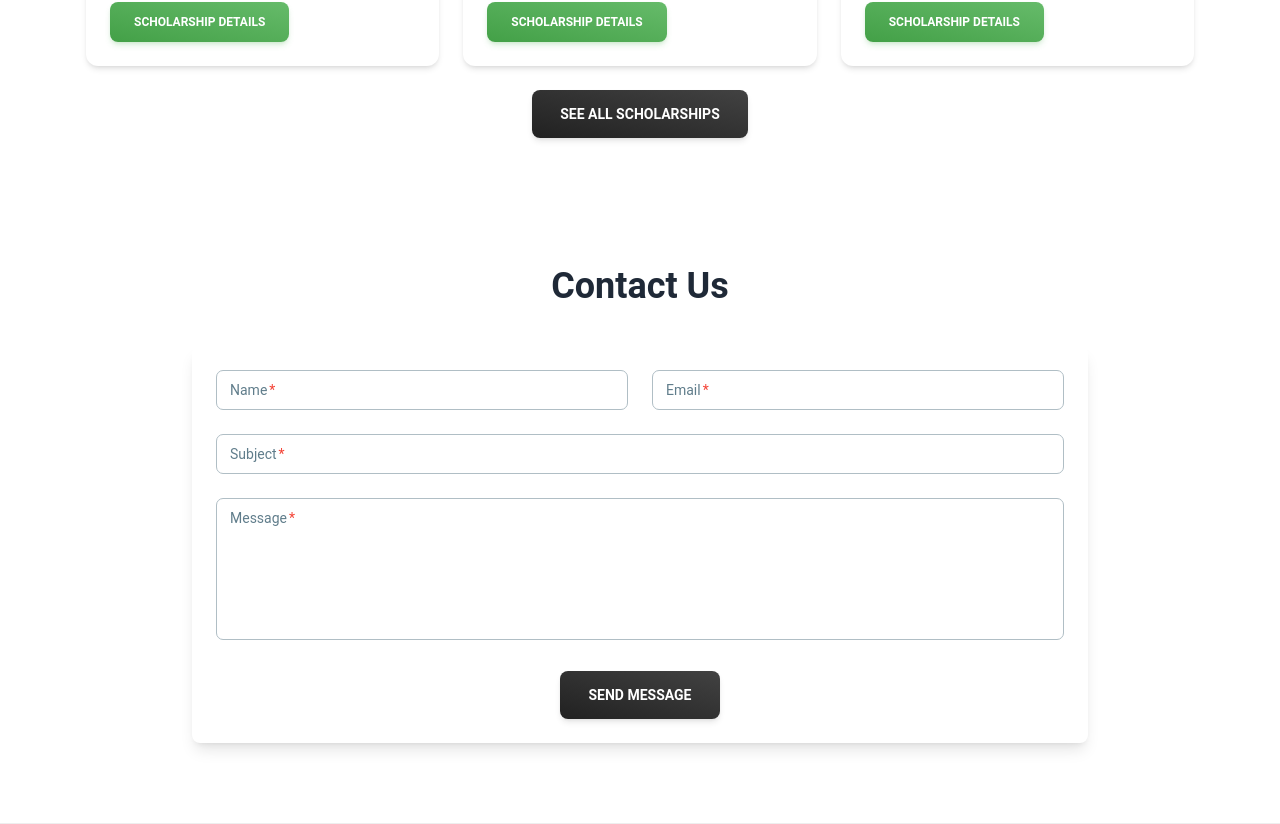
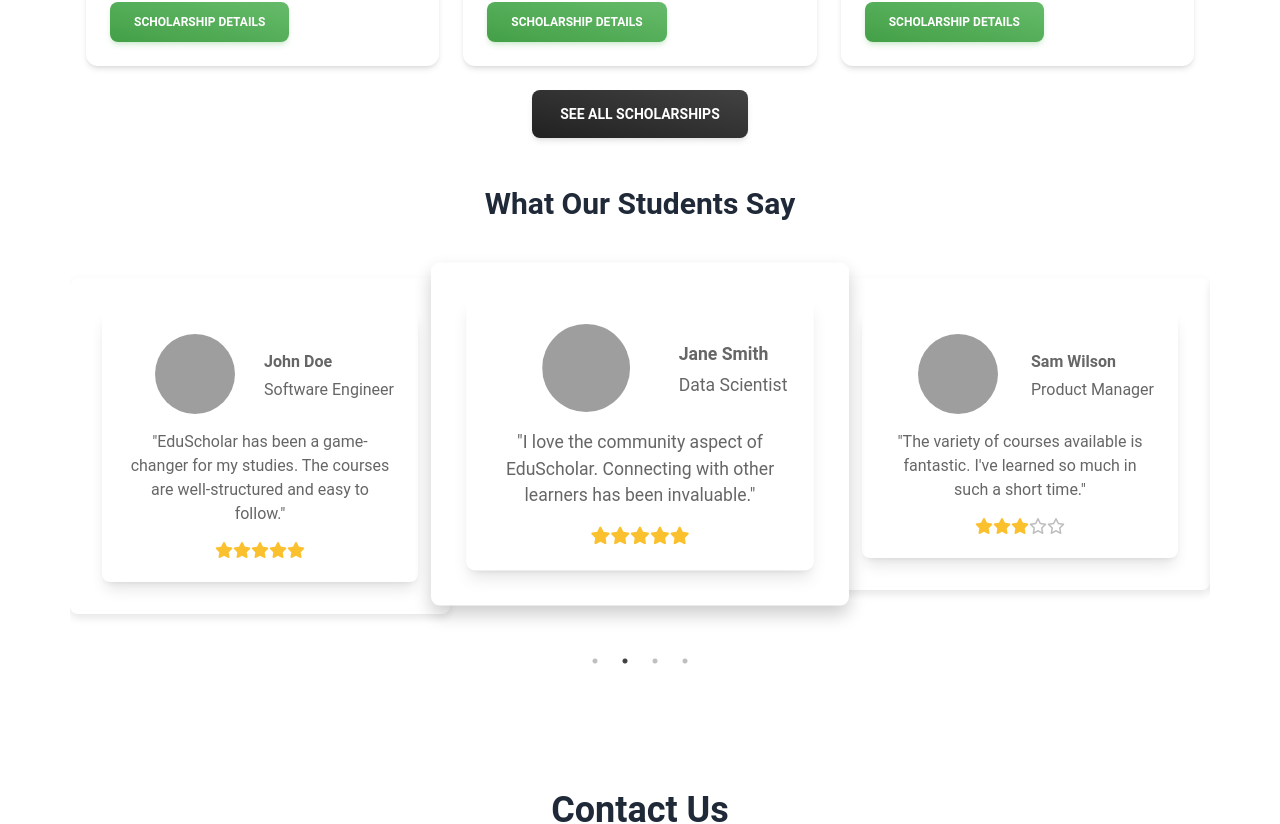
Before and after one commit to Saim-Al-Ifran/eduScholar-client, a React (Vite) app: page / in a window 1280 px wide. Shown: the part 1264-2088 px from the top of the page. Built offline with nearby package versions, Linux system fonts and the light colour scheme; grey boxes are pictures that could not be loaded.

Commit message:
Added review section slider

```diff
--- a/index.html
+++ b/index.html
@@ -6,6 +6,17 @@
     <meta name="viewport" content="width=device-width, initial-scale=1.0" />
     <title>EduScholar</title>
     <script src="https://kit.fontawesome.com/de90a2bc37.js" crossorigin="anonymous"></script>
+    <link
+  rel="stylesheet"
+  type="text/css"
+  charset="UTF-8"
+  href="https://cdnjs.cloudflare.com/ajax/libs/slick-carousel/1.6.0/slick.min.css"
+/>
+<link
+  rel="stylesheet"
+  type="text/css"
+  href="https://cdnjs.cloudflare.com/ajax/libs/slick-carousel/1.6.0/slick-theme.min.css"
+/>
   </head>
   <body>
     <div id="root"></div>
--- /dev/null
+++ b/src/components/Home/TestimonialCard.jsx
@@ -0,0 +1,41 @@
+
+
+
+  const generateStarRating = (rating) => {
+    const stars = [];
+    for (let i = 0; i < 5; i++) {
+      if (i < rating) {
+        stars.push(<i key={i} className="fas fa-star text-[#FBC02D]"></i>);
+      } else {
+        stars.push(<i key={i} className="far fa-star text-gray-400"></i>);
+      }
+    }
+    return stars;
+  };
+
+  const TestimonialCard = ({ name, title, image, text, rating }) => {
+    return (
+      <div className="testimonial-card max-w-md mx-auto my-8">
+        <div className="bg-white shadow-lg rounded-lg overflow-hidden p-6">
+          <div className="flex items-center mb-4">
+            <img className="w-16 h-16 rounded-full mr-4" src={image} alt={`Avatar of ${name}`} />
+            <div className="text-left">
+              <p className="text-gray-900 text-xl font-bold leading-none">{name}</p>
+              <p className="text-gray-600">{title}</p>
+            </div>
+          </div>
+          <p className="text-gray-700 text-base text-center">
+            "{text}"
+          </p>
+          <div className="flex justify-center mt-4">
+            {/* Display star rating */}
+            <div className="flex">
+              {generateStarRating(rating)}
+            </div>
+          </div>
+        </div>
+      </div>
+    );
+  };
+
+  export default TestimonialCard;
--- a/src/index.css
+++ b/src/index.css
@@ -1,3 +1,42 @@
 @tailwind base;
 @tailwind components;
 @tailwind utilities;
+ /* Add this to your main CSS file */
+.testimonial-slider {
+    margin: 0 auto;
+    width: 80%;
+    padding: 2rem;
+  }
+
+  .testimonial-card {
+    background: #fff;
+    border-radius: 8px;
+    box-shadow: 0 4px 8px rgba(0, 0, 0, 0.1);
+    padding: 2rem;
+    text-align: center;
+    transition: transform 0.3s ease-in-out;
+  }
+
+  .testimonial-card img {
+    border-radius: 50%;
+    width: 80px;
+    height: 80px;
+    margin: 0 auto;
+  }
+
+  .testimonial-card h3 {
+    margin-top: 1rem;
+    font-size: 1.2rem;
+    color: #333;
+  }
+
+  .testimonial-card p {
+    font-size: 1rem;
+    color: #666;
+    margin-top: 0.5rem;
+  }
+
+  .slick-center .testimonial-card {
+    transform: scale(1.1);
+    box-shadow: 0 8px 16px rgba(0, 0, 0, 0.2);
+  }
--- a/src/pages/Home/Home.jsx
+++ b/src/pages/Home/Home.jsx
@@ -3,6 +3,8 @@ import Banner from './sections/Banner'
 import { Helmet } from "react-helmet";
 import TopScholarship from './sections/TopScholarship';
 import ContactUs from './sections/ContactUs';
+import Review from './sections/Review';
+
 const Home = () => {
   return (
     <>
@@ -11,6 +13,8 @@ const Home = () => {
     </Helmet>
       <Banner/>
       <TopScholarship/>
+      <Review/>
+
       <ContactUs/>
     </>
   )
--- /dev/null
+++ b/src/pages/Home/sections/Review.jsx
@@ -0,0 +1,77 @@
+import Slider from 'react-slick';
+import TestimonialCard from '../../../components/Home/TestimonialCard';
+const testimonials = [
+    {
+      name: "John Doe",
+      title: "Software Engineer",
+      image: "https://randomuser.me/api/portraits/men/1.jpg",
+      text: "EduScholar has been a game-changer for my studies. The courses are well-structured and easy to follow.",
+      rating:4.5
+    },
+    {
+      name: "Jane Smith",
+      title: "Data Scientist",
+      image: "https://randomuser.me/api/portraits/women/1.jpg",
+      text: "I love the community aspect of EduScholar. Connecting with other learners has been invaluable.",
+      rating:5
+    },
+    {
+      name: "Sam Wilson",
+      title: "Product Manager",
+      image: "https://randomuser.me/api/portraits/men/2.jpg",
+      text: "The variety of courses available is fantastic. I've learned so much in such a short time.",
+      rating:3
+    },
+    {
+      name: "Sara Lee",
+      title: "UX Designer",
+      image: "https://randomuser.me/api/portraits/women/2.jpg",
+      text: "The instructors are top-notch and always available to help. Highly recommend EduScholar!",
+      rating:5
+    }
+  ];
+
+const Review = () => {
+    const settings = {
+        dots: true,
+        infinite: true,
+        speed: 500,
+        slidesToShow: 3, // Show 3 slides by default
+        slidesToScroll: 1,
+        autoplay: true,
+        autoplaySpeed: 3000,
+        arrows: false,
+        centerMode: true,
+        centerPadding: '0',
+        responsive: [
+          {
+            breakpoint: 1024, // Adjust the breakpoint for tablets
+            settings: {
+              slidesToShow: 2,
+            }
+          },
+          {
+            breakpoint: 600, // Adjust the breakpoint for mobile devices
+            settings: {
+              slidesToShow: 1,
+            }
+          }
+        ]
+      };
+
+    return (
+        <div className="container mx-auto py-8">
+        <h2 className="text-center text-3xl font-bold mb-6">What Our Students Say</h2>
+        <div className='slider-container'>
+            <Slider {...settings}>
+                {testimonials.map((testimonial, index) => (
+                <TestimonialCard key={index} {...testimonial} />
+                ))}
+            </Slider>
+        </div>
+
+        </div>
+    );
+    };
+
+export default Review;
```
